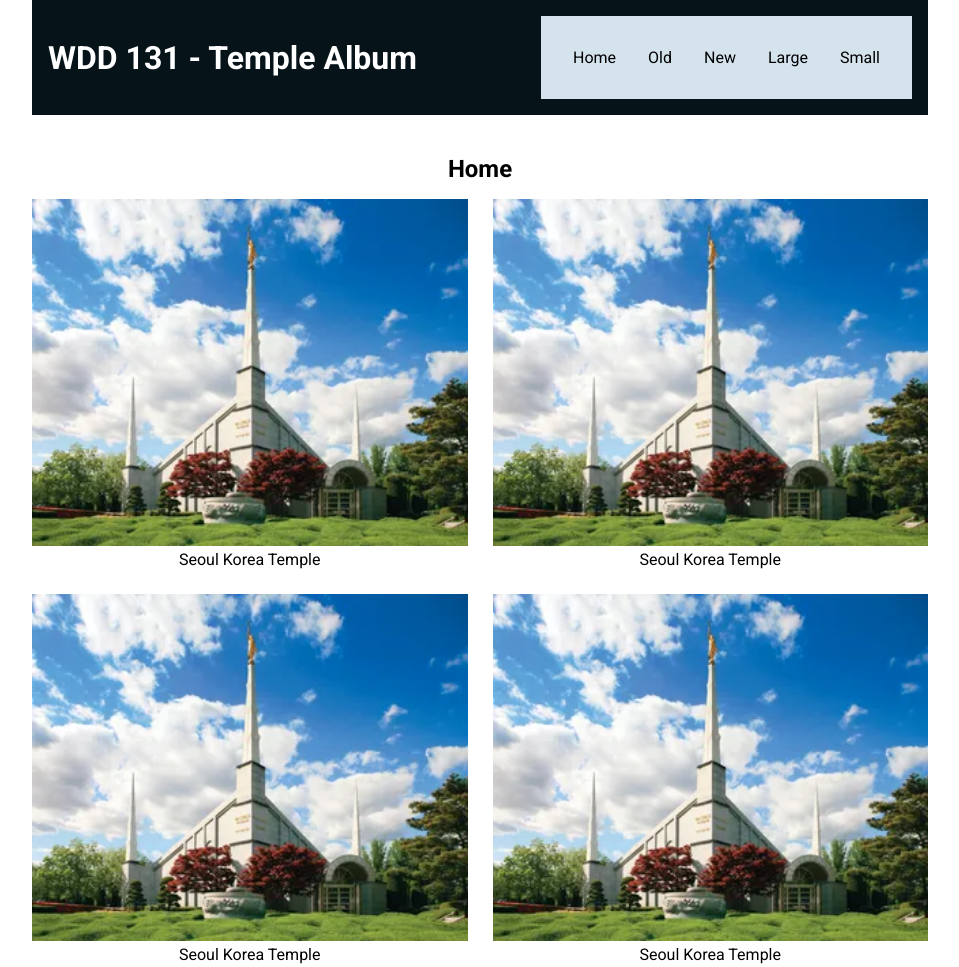
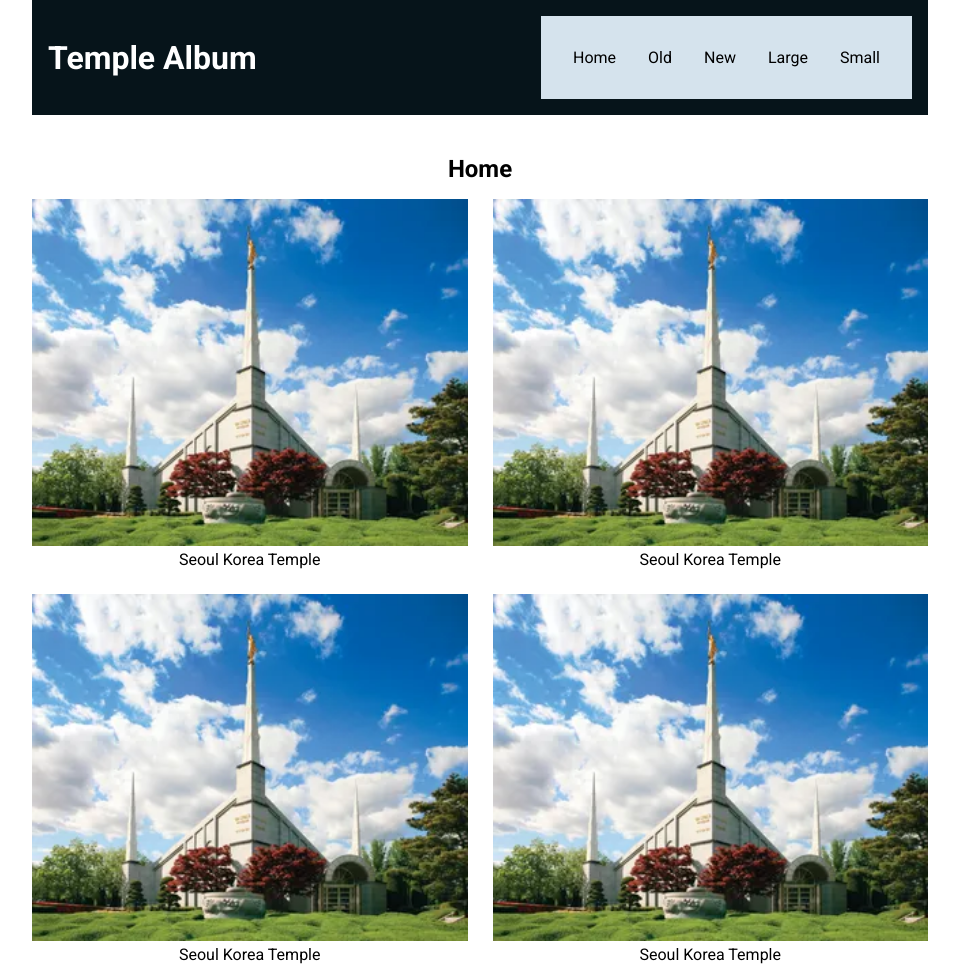
Before and after one commit to narah10/wdd131, a plain HTML site: page temples.html in a window 1280 px wide. Shown: the top 967 px of the page, without its empty margins (160-1119 px from the left). Drawn offline with Linux system fonts and the light colour scheme.

Commit message:
updating title

```diff
--- a/temples.html
+++ b/temples.html
@@ -5,7 +5,7 @@
     <meta name="viewport" content="width=device-width, initial-scale=1.0">
     <meta name="description" content="WDD 131 - Dynamic Web Fundamentals Spring 2024. This page contains an album of photos showing the Seoul Korea Temple of the LDS church">
     <meta name="author" content="Na Rah Hernandez">
-    <title>Temple Album </title>
+    <title>WDD 131 - Temple Album </title>
     <link rel="stylesheet" href="styles/temples.css">
     <link rel="stylesheet" href="styles/temples-large.css">
     <link rel="preconnect" href="https://fonts.googleapis.com">
@@ -15,7 +15,7 @@
 </head>
 <body>
     <header>
-        <h1>WDD 131 - Temple Album</h1>
+        <h1>Temple Album</h1>
         <nav>
             <div class="hamburger">
                 <span class="bar"></span>
```
